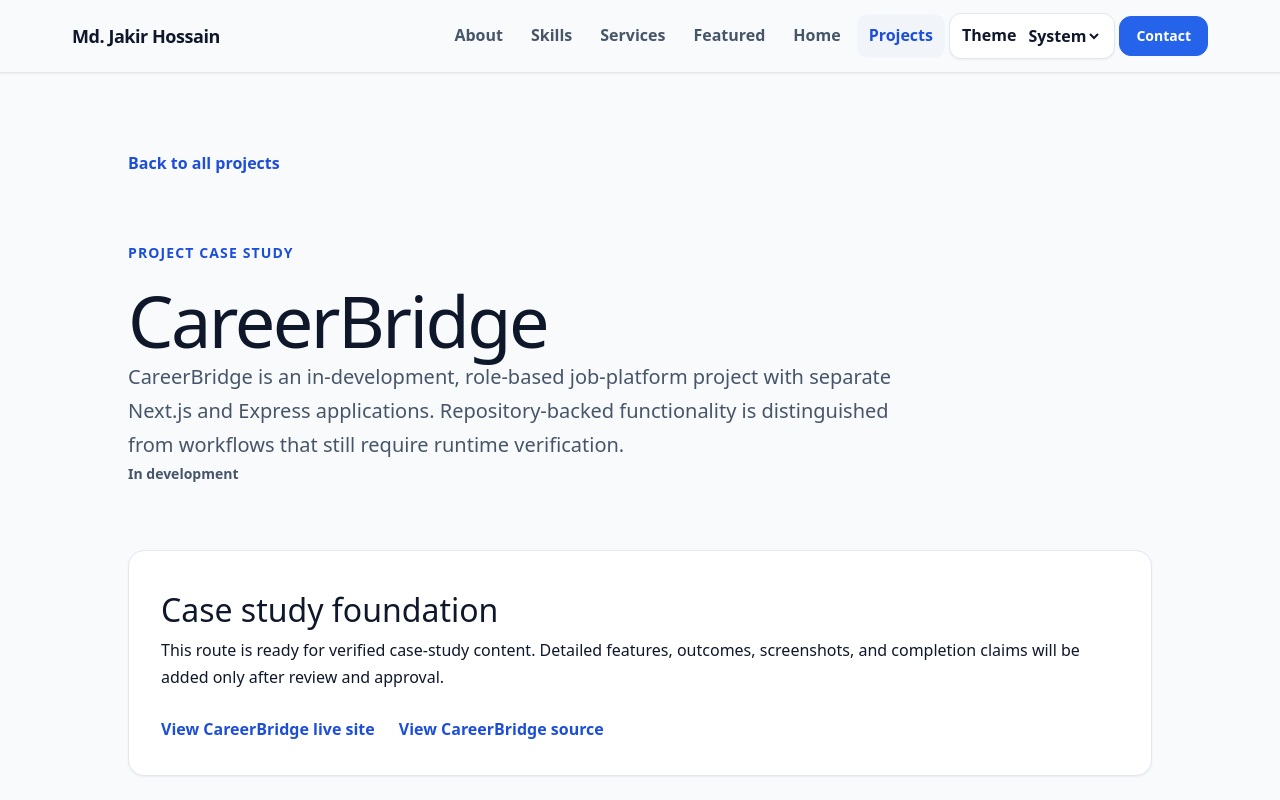
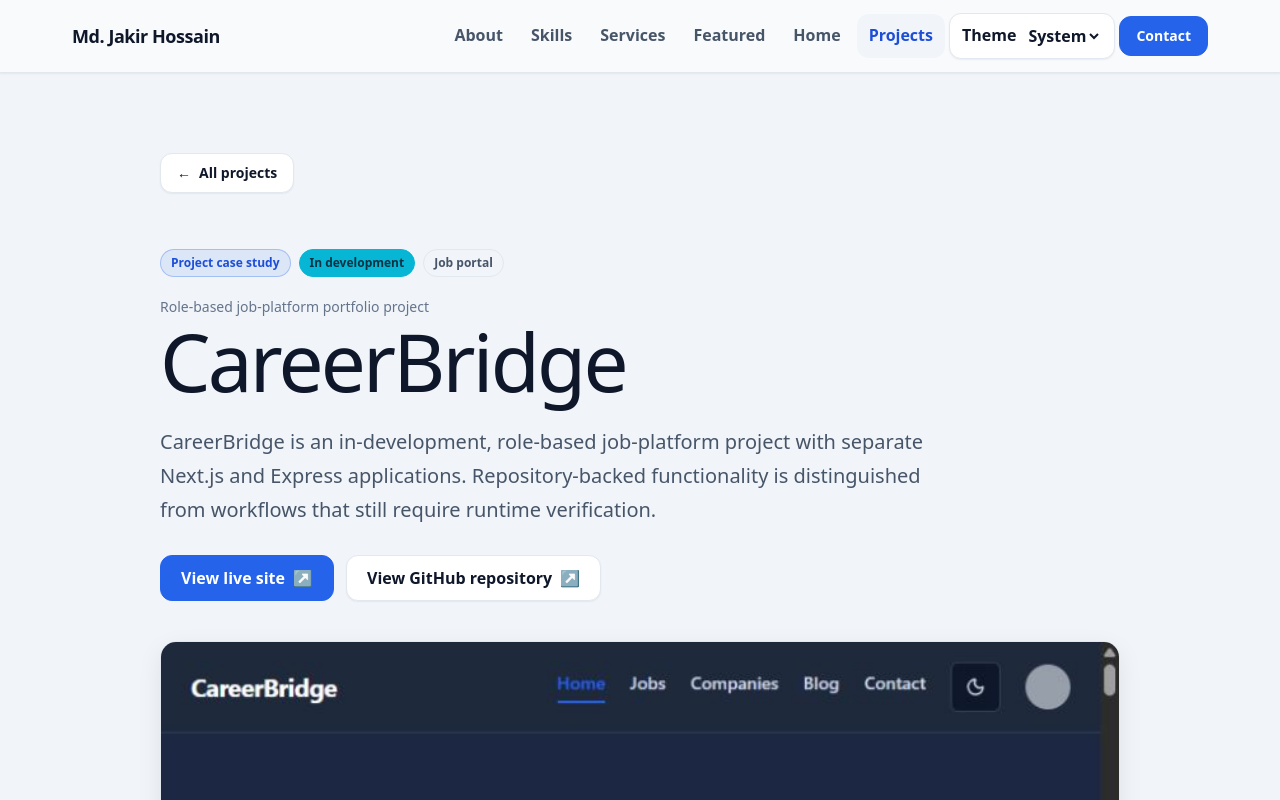
Before and after one commit to Jakirhossain80/my-portfolio, a Next.js app: page /projects/careerbridge in a window 1280 px wide. Shown: the top 800 px of the page. Built offline with nearby package versions, Linux system fonts and the light colour scheme.

Commit message:
Dynamic project case studies implemented

```diff
--- a/src/app/projects/[slug]/page.tsx
+++ b/src/app/projects/[slug]/page.tsx
@@ -28,6 +28,16 @@
   return {
     title: project.metadata.title,
     description: project.metadata.description,
+    openGraph: {
+      type: "article",
+      title: project.metadata.title,
+      description: project.metadata.description,
+    },
+    twitter: {
+      card: "summary",
+      title: project.metadata.title,
+      description: project.metadata.description,
+    },
   };
 }
 
--- a/src/components/projects/project-case-study.tsx
+++ b/src/components/projects/project-case-study.tsx
@@ -1,51 +1,248 @@
+import Image from "next/image";
 import Link from "next/link";
 
-import type { Project } from "@/types/project";
+import { ExternalLink } from "@/components/common/external-link";
+import { TechnologyBadge } from "@/components/common/technology-badge";
+import { Container } from "@/components/layout/container";
+import { Section } from "@/components/layout/section";
+import { Badge } from "@/components/ui/badge";
+import type { BadgeVariant } from "@/components/ui/badge";
+import { buttonClassName } from "@/components/ui/button";
+import { Card } from "@/components/ui/card";
+import type {
+  Project,
+  ProjectContentStatus,
+  ProjectEvidenceStatus,
+  StatusAwareProjectItem,
+} from "@/types/project";
+import { getSkillById } from "@/utils/skills";
 
 type ProjectCaseStudyProps = {
   project: Project;
 };
 
-export function ProjectCaseStudy({ project }: ProjectCaseStudyProps) {
+const contentStatusPresentation: Record<
+  ProjectContentStatus,
+  { label: string; variant: BadgeVariant }
+> = {
+  implemented: { label: "Implemented in source", variant: "success" },
+  "in-progress": { label: "In progress", variant: "accent" },
+  planned: { label: "Planned", variant: "neutral" },
+};
+
+const evidenceLabels: Record<ProjectEvidenceStatus, string> = {
+  confirmed: "Confirmed",
+  "pending-verification": "Runtime verification pending",
+  "repository-verified": "Repository verified",
+};
+
+function StatusAwareList({ items }: { items: readonly StatusAwareProjectItem[] }) {
   return (
-    <div className="route-shell">
-      <article className="route-content">
-        <Link className="text-link" href="/projects">
-          Back to all projects
-        </Link>
-        <header className="route-header">
-          <p className="foundation-label">Project case study</p>
-          <h1>{project.title}</h1>
-          <p className="route-introduction">{project.summary}</p>
-          <p className="project-status">{project.status.label}</p>
-        </header>
+    <ul className="mt-6 grid list-none gap-4 p-0 md:grid-cols-2">
+      {items.map((item) => {
+        const status = contentStatusPresentation[item.status];
 
-        <section aria-labelledby="case-study-status" className="route-panel">
-          <h2 id="case-study-status">Case study foundation</h2>
-          <p>
-            This route is ready for verified case-study content. Detailed features, outcomes,
-            screenshots, and completion claims will be added only after review and approval.
-          </p>
-          <div className="route-actions">
-            <a
-              className="text-link"
-              href={project.liveUrl}
-              rel="noopener noreferrer"
-              target="_blank"
-            >
-              View {project.title} live site
-            </a>
-            <a
-              className="text-link"
-              href={project.repositoryUrl}
-              rel="noopener noreferrer"
-              target="_blank"
-            >
-              View {project.title} source
-            </a>
-          </div>
-        </section>
-      </article>
-    </div>
+        return (
+          <li key={item.title}>
+            <Card className="h-full">
+              <div className="flex flex-wrap gap-2">
+                <Badge variant={status.variant}>{status.label}</Badge>
+                <Badge variant="neutral">{evidenceLabels[item.evidence]}</Badge>
+              </div>
+              <h3 className="mt-4 text-xl leading-[var(--line-height-heading)] font-bold text-foreground">
+                {item.title}
+              </h3>
+              <p className="mt-3 text-sm leading-[var(--line-height-body)] text-muted-foreground sm:text-base">
+                {item.description}
+              </p>
+            </Card>
+          </li>
+        );
+      })}
+    </ul>
   );
 }
+
+function SectionTitle({ children, id }: { children: string; id: string }) {
+  return (
+    <h2
+      className="text-3xl leading-[var(--line-height-heading)] font-bold tracking-[var(--letter-spacing-tight)] text-foreground sm:text-4xl"
+      id={id}
+    >
+      {children}
+    </h2>
+  );
+}
+
+export function ProjectCaseStudy({ project }: ProjectCaseStudyProps) {
+  const hasPendingNarrative = Object.values(project.caseStudy).some(
+    (section) => section.status === "planned",
+  );
+
+  return (
+    <article>
+      <Section spacing="compact" surface="alternate">
+        <Container size="lg">
+          <Link className={buttonClassName({ size: "sm", variant: "secondary" })} href="/projects">
+            <span aria-hidden="true">←</span>
+            All projects
+          </Link>
+
+          <header className="mt-10 sm:mt-14">
+            <div className="flex flex-wrap items-center gap-2">
+              <Badge variant="primary">Project case study</Badge>
+              <Badge variant="accent">{project.status.label}</Badge>
+              <Badge variant="neutral">{project.category}</Badge>
+            </div>
+
+            <div className="mt-5 max-w-[var(--container-md)]">
+              <p className="font-mono text-sm text-subtle-foreground">{project.projectType}</p>
+              <h1 className="mt-3 text-[var(--font-size-display)]">{project.title}</h1>
+              <p className="mt-5 text-lg leading-[var(--line-height-body)] text-muted-foreground sm:text-xl">
+                {project.summary}
+              </p>
+            </div>
+
+            <div className="mt-7 flex flex-col gap-3 sm:flex-row sm:flex-wrap">
+              <ExternalLink
+                className={buttonClassName({ className: "w-full sm:w-auto" })}
+                href={project.liveUrl}
+                style={{ color: "var(--primary-foreground)" }}
+              >
+                View live site
+              </ExternalLink>
+              <ExternalLink
+                className={buttonClassName({
+                  className: "w-full sm:w-auto",
+                  variant: "secondary",
+                })}
+                href={project.repositoryUrl}
+                style={{ color: "var(--foreground)" }}
+              >
+                View GitHub repository
+              </ExternalLink>
+            </div>
+
+            {project.thumbnail ? (
+              <div className="mt-10 overflow-hidden rounded-xl border border-border bg-muted shadow-md">
+                <Image
+                  alt={project.thumbnail.alt}
+                  className="aspect-[8/5] h-auto w-full object-cover object-top"
+                  height={project.thumbnail.height}
+                  loading="eager"
+                  sizes="(min-width: 1024px) 64rem, 100vw"
+                  src={project.thumbnail.src}
+                  width={project.thumbnail.width}
+                />
+              </div>
+            ) : null}
+          </header>
+        </Container>
+      </Section>
+
+      <Section aria-labelledby="project-overview-heading">
+        <Container size="lg">
+          <div className="grid gap-8 lg:grid-cols-[minmax(0,1.45fr)_minmax(16rem,0.55fr)] lg:items-start">
+            <div>
+              <SectionTitle id="project-overview-heading">Project overview</SectionTitle>
+              <p className="mt-5 max-w-[var(--container-md)] text-lg leading-[var(--line-height-body)] text-muted-foreground">
+                {project.description}
+              </p>
+            </div>
+
+            <Card>
+              <h2 className="font-mono text-sm font-semibold tracking-[var(--letter-spacing-label)] text-foreground uppercase">
+                Current status
+              </h2>
+              <p className="mt-3 font-semibold text-primary-hover">{project.status.label}</p>
+              <p className="mt-2 text-sm leading-[var(--line-height-body)] text-muted-foreground">
+                {project.status.detail}
+              </p>
+            </Card>
+          </div>
+        </Container>
+      </Section>
+
+      <Section aria-labelledby="technology-heading" surface="alternate">
+        <Container size="lg">
+          <SectionTitle id="technology-heading">Technology stack</SectionTitle>
+          <p className="mt-4 max-w-[var(--container-md)] text-muted-foreground">
+            Technologies represented in the project repository and linked through the portfolio’s
+            verified skills inventory.
+          </p>
+          <ul className="mt-6 flex list-none flex-wrap gap-2 p-0">
+            {project.technologyIds.map((technologyId) => {
+              const technology = getSkillById(technologyId);
+
+              return (
+                <li key={technology.id}>
+                  <TechnologyBadge name={technology.name} />
+                </li>
+              );
+            })}
+          </ul>
+        </Container>
+      </Section>
+
+      <Section aria-labelledby="features-heading">
+        <Container size="lg">
+          <SectionTitle id="features-heading">Feature evidence</SectionTitle>
+          <p className="mt-4 max-w-[var(--container-md)] text-muted-foreground">
+            Source-backed implementation is separated from workflows whose complete runtime
+            behavior still needs verification.
+          </p>
+          <StatusAwareList items={project.features} />
+        </Container>
+      </Section>
+
+      <Section aria-labelledby="architecture-heading" surface="alternate">
+        <Container size="lg">
+          <SectionTitle id="architecture-heading">Architecture</SectionTitle>
+          <p className="mt-4 max-w-[var(--container-md)] text-muted-foreground">
+            A concise view of the application structure supported by repository evidence.
+          </p>
+          <StatusAwareList items={project.architecture} />
+        </Container>
+      </Section>
+
+      <Section aria-labelledby="roles-heading">
+        <Container size="lg">
+          <div className="grid gap-8 lg:grid-cols-2">
+            <div>
+              <SectionTitle id="roles-heading">Application roles</SectionTitle>
+              <p className="mt-4 text-muted-foreground">
+                The project source defines these role-specific application areas.
+              </p>
+              <ul className="mt-6 flex list-none flex-wrap gap-2 p-0">
+                {project.roles.map((role) => (
+                  <li key={role}>
+                    <Badge className="font-mono" variant="primary">
+                      {role.replaceAll("_", " ")}
+                    </Badge>
+                  </li>
+                ))}
+              </ul>
+            </div>
+
+            {hasPendingNarrative ? (
+              <Card>
+                <h2 className="text-xl font-bold text-foreground">Case-study development note</h2>
+                <p className="mt-3 leading-[var(--line-height-body)] text-muted-foreground">
+                  The detailed problem, solution, challenges, and outcomes narrative is not yet
+                  published. It will be added only after the remaining evidence and first-hand
+                  project context are reviewed.
+                </p>
+              </Card>
+            ) : null}
+          </div>
+
+          <div className="mt-10 border-t border-border pt-8">
+            <Link className={buttonClassName({ variant: "secondary" })} href="/projects">
+              Explore all projects
+            </Link>
+          </div>
+        </Container>
+      </Section>
+    </article>
+  );
+}
```
Also changed, not shown: src/app/projects/[slug]/not-found.tsx (+21 -12 lines), 3 other files (tests, documents, lock files or other folders).
